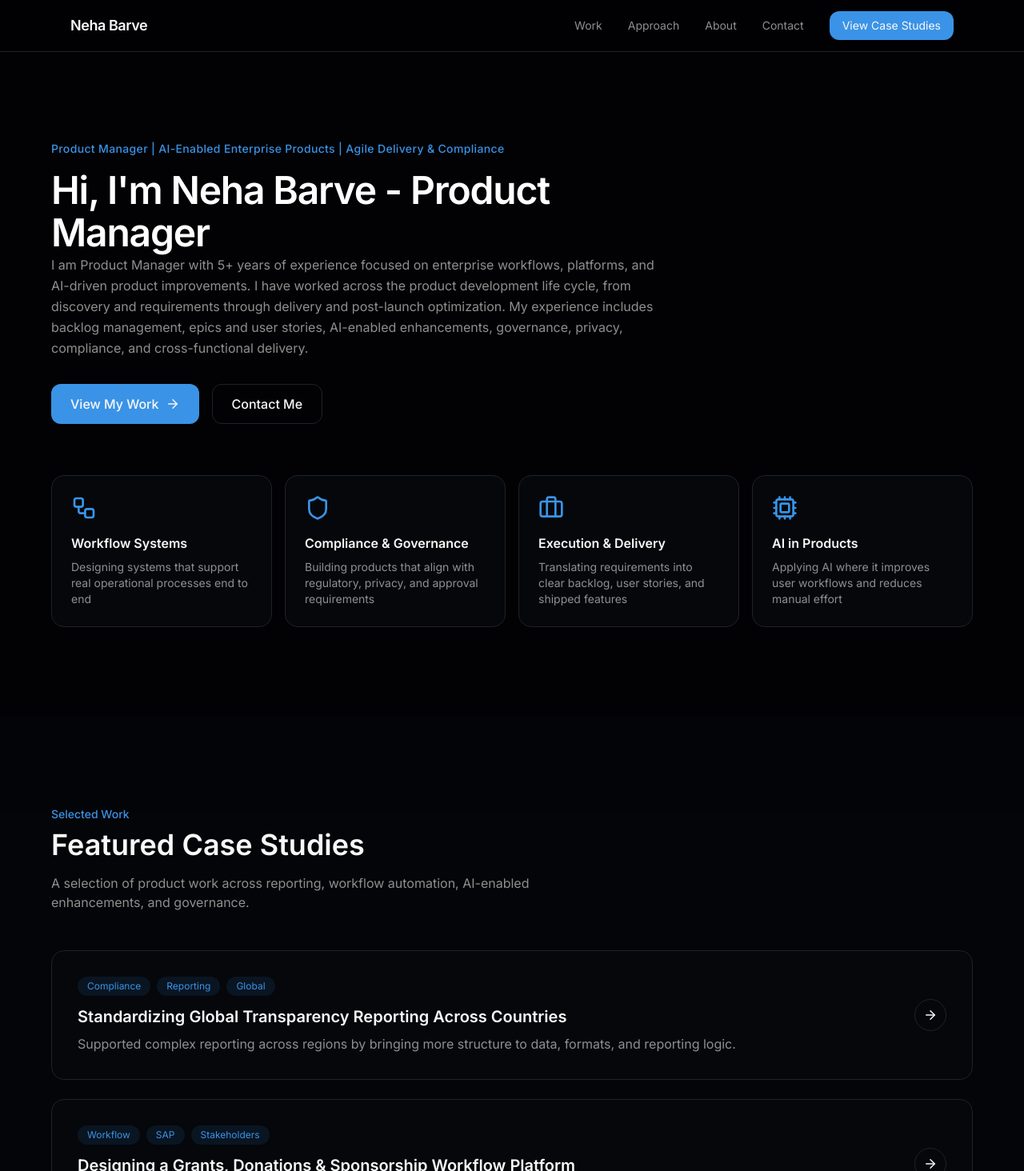
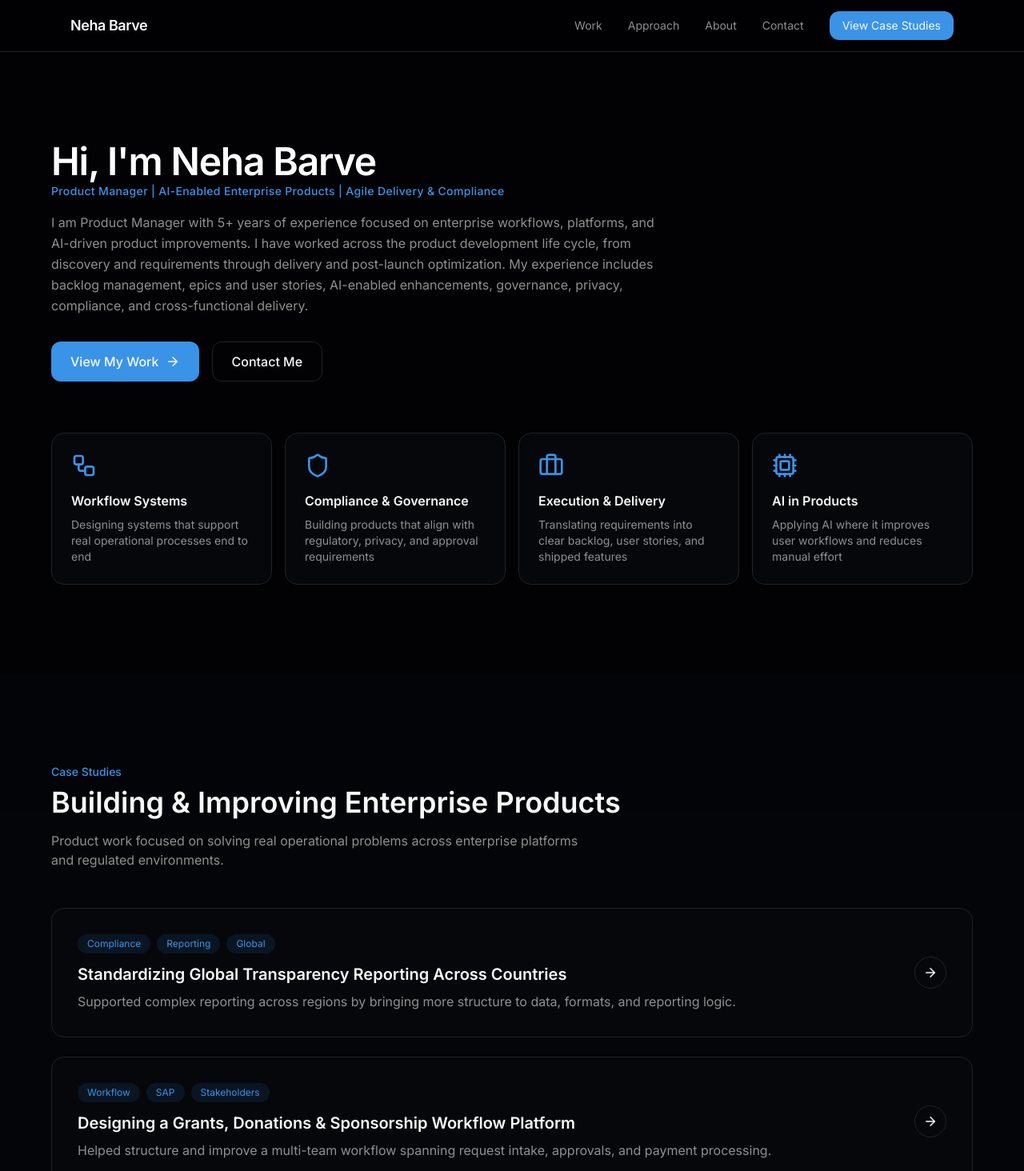
Before and after one commit to Nehabarve/neha-barve-portfolio, a Next.js app: page / in a window 1280 px wide. Shown: the top 1464 px of the page at 80% size. Built offline with nearby package versions, Linux system fonts and the light colour scheme.

Commit message:
Update page.tsx

```diff
--- a/app/page.tsx
+++ b/app/page.tsx
@@ -110,12 +110,12 @@ export default function Home() {
       <section className="px-6 py-20 lg:py-28">
         <div className="max-w-6xl mx-auto">
           <div className="max-w-3xl animate-fade-in">
-            <p className="text-primary text-sm font-medium mb-4 tracking-wide">
+
+          <h1 className="text-3xl sm:text-4xl md:text-5xl font-semibold tracking-tight leading-[1.1] text-white">
+            Hi, I'm Neha Barve </h1>
+       <p className="text-primary text-sm font-medium mb-4 tracking-wide">
               Product Manager | AI-Enabled Enterprise Products | Agile Delivery & Compliance
             </p>
-          <h1 className="text-3xl sm:text-5xl md:text-5xl font-semibold tracking-tight leading-[1.1] text-white">
-            Hi, I'm  Neha Barve - Product Manager </h1>
-
             <p className="text-muted-foreground leading-relaxed mb-8">
             I am Product Manager with 5+ years of experience focused on enterprise workflows, platforms, and AI-driven product improvements.
             I have worked across the product development life cycle, from discovery and requirements through delivery and post-launch optimization. My experience includes backlog management, epics and user stories, AI-enabled enhancements, governance, privacy, compliance, and cross-functional delivery.
@@ -157,11 +157,9 @@ export default function Home() {
       <section id="work" className="px-6 py-20 lg:py-28 bg-card/50">
         <div className="max-w-6xl mx-auto">
           <div className="mb-12 animate-fade-in">
-            <p className="text-primary text-sm font-medium mb-2">Selected Work</p>
-            <h2 className="text-3xl lg:text-4xl font-semibold mb-4">Featured Case Studies</h2>
-            <p className="text-muted-foreground max-w-2xl">
-              A selection of product work across reporting, workflow automation, AI-enabled enhancements, and governance.
-            </p>
+         <p className="text-primary text-sm font-medium mb-2">Case Studies</p>
+          <h2 className="text-3xl lg:text-4xl font-semibold mb-4"> Building & Improving Enterprise Products</h2>
+          <p className="text-muted-foreground max-w-2xl"> Product work focused on solving real operational problems across enterprise platforms and regulated environments.</p>
           </div>
 
           <div className="grid gap-6 animate-fade-in delay-1">
```
